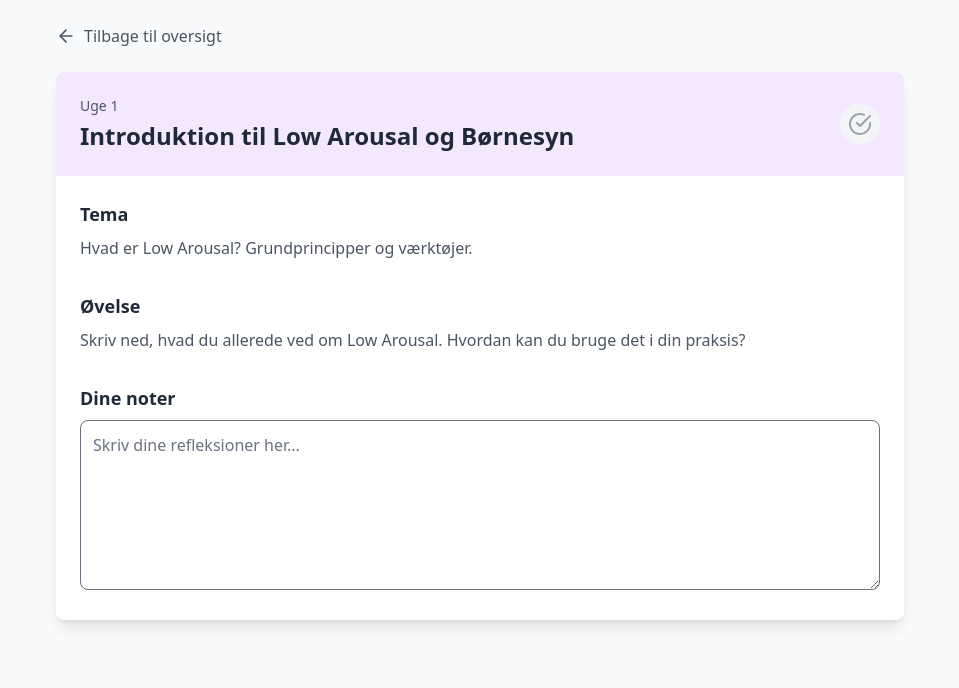
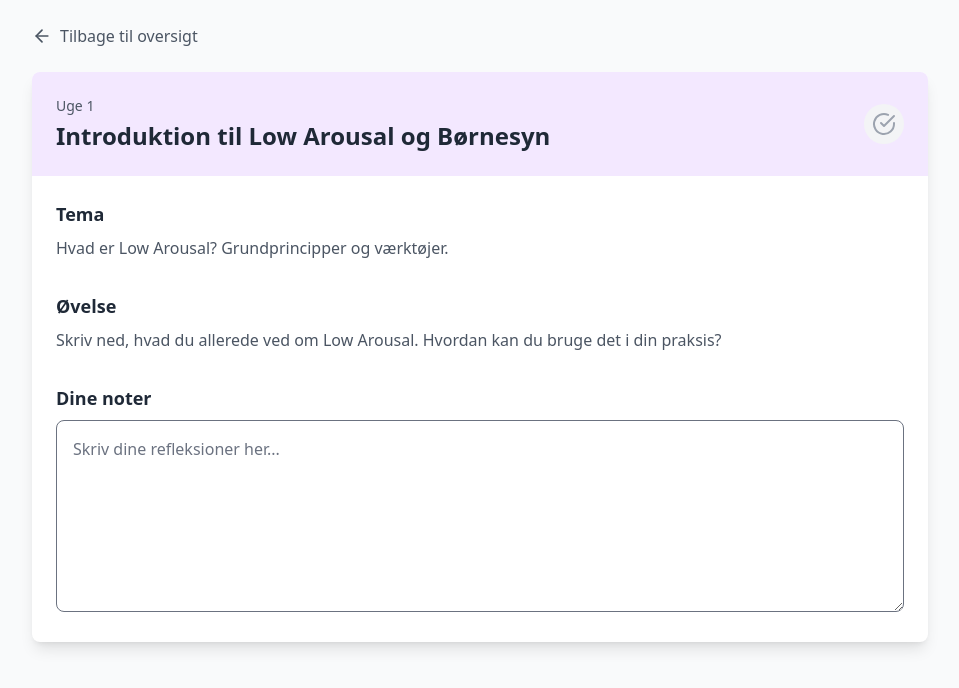
Before and after one commit to larsnielsencph/pedagogical-development-app, a React (Create React App) app: page / in a window 1280 px wide. Both pictures are taken after a click on the element 640 px from the left and 292 px from the top of the page. Shown: the top 688 px of the page, without its empty margins (160-1119 px from the left). Built offline with nearby package versions, Linux system fonts and the light colour scheme; the HTML template or start-up script is replaced by a standard one.

Commit message:
Update App.js

```diff
--- a/src/App.js
+++ b/src/App.js
@@ -1,4 +1,4 @@
-import React, { useState, useEffect, memo } from 'react';
+import React, { useState, useEffect } from 'react';
 import { ChevronLeft, ChevronRight, CheckCircle, ArrowLeft } from 'lucide-react';
 
 const weeks = [
@@ -64,90 +64,108 @@ const weeks = [
   }
 ];
 
-// NotesEditor komponent
-const NotesEditor = memo(({ weekId, initialValue, onSave }) => {
-  const [localNote, setLocalNote] = useState(initialValue || '');
+const App = () => {
+  const [view, setView] = useState('overview');
+  const [weekId, setWeekId] = useState(null);
+  const [completed, setCompleted] = useState({});
+  const [allNotes, setAllNotes] = useState({});
 
   useEffect(() => {
-    setLocalNote(initialValue || '');
-  }, [initialValue]);
-
-  const handleChange = (e) => {
-    const newValue = e.target.value;
-    setLocalNote(newValue);
-    onSave(newValue);
-  };
-
-  return (
-    <textarea
-      value={localNote}
-      onChange={handleChange}
-      placeholder="Skriv dine refleksioner her..."
-      className="w-full p-3 border rounded-lg focus:ring-2 focus:ring-pink-200 focus:border-pink-300 outline-none resize-y"
-      rows="6"
-    />
-  );
-});
-
-const App = () => {
-  const [currentView, setCurrentView] = useState('overview');
-  const [selectedWeekId, setSelectedWeekId] = useState(null);
-  const [completedWeeks, setCompletedWeeks] = useState({});
-  const [notes, setNotes] = useState({});
-
-  // Load saved data on mount
-  useEffect(() => {
-    const savedCompleted = localStorage.getItem('completedWeeks');
-    const savedNotes = localStorage.getItem('weekNotes');
-
-    if (savedCompleted) {
-      try {
-        setCompletedWeeks(JSON.parse(savedCompleted));
-      } catch (e) {
-        console.error('Error loading completed weeks:', e);
-      }
-    }
-
-    if (savedNotes) {
-      try {
-        setNotes(JSON.parse(savedNotes));
-      } catch (e) {
-        console.error('Error loading notes:', e);
-      }
+    const savedData = localStorage.getItem('appData');
+    if (savedData) {
+      const { completed, notes } = JSON.parse(savedData);
+      setCompleted(completed || {});
+      setAllNotes(notes || {});
     }
   }, []);
 
-  const handleNoteSave = (weekId, newValue) => {
-    const updatedNotes = {
-      ...notes,
-      [weekId]: newValue
-    };
-    setNotes(updatedNotes);
-
-    try {
-      localStorage.setItem('weekNotes', JSON.stringify(updatedNotes));
-    } catch (e) {
-      console.error('Error saving note:', e);
-    }
-  };
-
-  const toggleWeekCompleted = (weekId, e) => {
-    e?.stopPropagation();
-    const newCompletedWeeks = {
-      ...completedWeeks,
-      [weekId]: !completedWeeks[weekId]
-    };
-    setCompletedWeeks(newCompletedWeeks);
-    localStorage.setItem('completedWeeks', JSON.stringify(newCompletedWeeks));
-    setCurrentView('overview');
-  };
+  useEffect(() => {
+    localStorage.setItem('appData', JSON.stringify({
+      completed,
+      notes: allNotes
+    }));
+  }, [completed, allNotes]);
 
   const progress = Math.round(
-    (Object.values(completedWeeks).filter(Boolean).length / weeks.length) * 100
+    (Object.values(completed).filter(Boolean).length / weeks.length) * 100
   );
 
-  const Overview = () => (
-    <div className="max-w-4xl mx-auto p-6">
+  if (view === 'detail') {
+    const week = weeks.find(w => w.id === weekId);
+    if (!week) return null;
+
+    return (
+      <div className="min-h-screen bg-gray-50 p-6">
+        <div className="max-w-4xl mx-auto">
+          <button
+            onClick={() => setView('overview')}
+            className="flex items-center text-gray-600 hover:text-gray-800 mb-6"
+          >
+            <ArrowLeft className="w-5 h-5 mr-2" />
+            Tilbage til oversigt
+          </button>
+
+          <div className="bg-white rounded-lg shadow-lg">
+            <div className="bg-purple-100 p-6 rounded-t-lg">
+              <div className="flex justify-between items-center">
+                <div>
+                  <div className="text-sm text-gray-600 mb-1">Uge {week.id}</div>
+                  <h1 className="text-2xl font-bold text-gray-800">{week.title}</h1>
+                </div>
+                <button
+                  onClick={() => {
+                    setCompleted(prev => ({
+                      ...prev,
+                      [week.id]: !prev[week.id]
+                    }));
+                  }}
+                  className={`p-2 rounded-full ${
+                    completed[week.id]
+                      ? 'bg-green-100 text-green-600'
+                      : 'bg-gray-100 text-gray-400 hover:bg-gray-200'
+                  }`}
+                >
+                  <CheckCircle className="w-6 h-6" />
+                </button>
+              </div>
+            </div>
+
+            <div className="p-6">
+              <section className="mb-8">
+                <h2 className="text-lg font-semibold text-gray-800 mb-2">Tema</h2>
+                <p className="text-gray-600">{week.theme}</p>
+              </section>
+
+              <section className="mb-8">
+                <h2 className="text-lg font-semibold text-gray-800 mb-2">Øvelse</h2>
+                <p className="text-gray-600">{week.exercise}</p>
+              </section>
+
+              <section>
+                <h2 className="text-lg font-semibold text-gray-800 mb-2">Dine noter</h2>
+                <textarea
+                  value={allNotes[week.id] || ''}
+                  onChange={e => {
+                    const newNotes = {
+                      ...allNotes,
+                      [week.id]: e.target.value
+                    };
+                    setAllNotes(newNotes);
+                  }}
+                  placeholder="Skriv dine refleksioner her..."
+                  className="w-full p-4 border rounded-lg h-48 focus:ring-2 focus:ring-pink-200 focus:border-pink-300 outline-none"
+                />
+              </section>
+            </div>
+          </div>
+        </div>
+      </div>
+    );
+  }
+
+  return (
+    <div className="min-h-screen bg-gray-50 p-6">
+      <div className="max-w-4xl mx-auto">
         <header className="text-center mb-8">
           <h1 className="text-3xl font-bold text-gray-800 mb-2">
             Pædagogisk Udvikling
@@ -175,12 +193,12 @@ const App = () => {
             <div
               key={week.id}
               onClick={() => {
-              setSelectedWeekId(week.id);
-              setCurrentView('detail');
+                setWeekId(week.id);
+                setView('detail');
               }}
               className={`
                 bg-white rounded-lg shadow-sm border-l-4
-              ${completedWeeks[week.id] ? 'border-l-green-500' : 'border-l-pink-300'}
+                ${completed[week.id] ? 'border-l-green-500' : 'border-l-pink-300'}
                 hover:shadow-md transition-shadow cursor-pointer
               `}
             >
@@ -194,10 +212,16 @@ const App = () => {
                     <p className="text-gray-600 text-sm">{week.theme}</p>
                   </div>
                   <button
-                  onClick={(e) => toggleWeekCompleted(week.id, e)}
+                    onClick={e => {
+                      e.stopPropagation();
+                      setCompleted(prev => ({
+                        ...prev,
+                        [week.id]: !prev[week.id]
+                      }));
+                    }}
                     className={`
                       p-2 rounded-full ml-4 transition-colors
-                    ${completedWeeks[week.id]
+                      ${completed[week.id]
                         ? 'bg-green-100 text-green-600'
                         : 'bg-gray-100 text-gray-400 hover:bg-gray-200'}
                     `}
@@ -210,71 +234,6 @@ const App = () => {
           ))}
         </div>
       </div>
-  );
-
-  const DetailView = () => {
-    const selectedWeek = weeks.find(w => w.id === selectedWeekId);
-    if (!selectedWeek) return null;
-
-    return (
-      <div className="max-w-4xl mx-auto p-6">
-        <button
-          onClick={() => setCurrentView('overview')}
-          className="flex items-center text-gray-600 hover:text-gray-800 mb-6"
-        >
-          <ArrowLeft className="w-5 h-5 mr-2" />
-          Tilbage til oversigt
-        </button>
-
-        <div className="bg-white rounded-lg shadow-lg overflow-hidden">
-          <div className="bg-purple-100 p-6">
-            <div className="flex justify-between items-center">
-              <div>
-                <p className="text-gray-600 text-sm mb-1">Uge {selectedWeek.id}</p>
-                <h1 className="text-2xl font-bold text-gray-800">{selectedWeek.title}</h1>
-              </div>
-              <button
-                onClick={(e) => toggleWeekCompleted(selectedWeek.id, e)}
-                className={`
-                  p-2 rounded-full transition-colors
-                  ${completedWeeks[selectedWeek.id]
-                    ? 'bg-green-100 text-green-600'
-                    : 'bg-gray-100 text-gray-400 hover:bg-gray-200'}
-                `}
-              >
-                <CheckCircle className="w-6 h-6" />
-              </button>
-            </div>
-          </div>
-
-          <div className="p-6">
-            <div className="mb-8">
-              <h2 className="text-lg font-semibold text-gray-800 mb-2">Tema</h2>
-              <p className="text-gray-600">{selectedWeek.theme}</p>
-            </div>
-
-            <div className="mb-8">
-              <h2 className="text-lg font-semibold text-gray-800 mb-2">Øvelse</h2>
-              <p className="text-gray-600">{selectedWeek.exercise}</p>
-            </div>
-
-            <div>
-              <h2 className="text-lg font-semibold text-gray-800 mb-2">Dine noter</h2>
-              <NotesEditor
-                weekId={selectedWeek.id}
-                initialValue={notes[selectedWeek.id]}
-                onSave={(newValue) => handleNoteSave(selectedWeek.id, newValue)}
-              />
-            </div>
-          </div>
-        </div>
-      </div>
-    );
-  };
-
-  return (
-    <div className="min-h-screen bg-gray-50">
-      {currentView === 'overview' ? <Overview /> : <DetailView />}
     </div>
   );
 };
```
Lines whose indentation alone changed are shown as unchanged.
